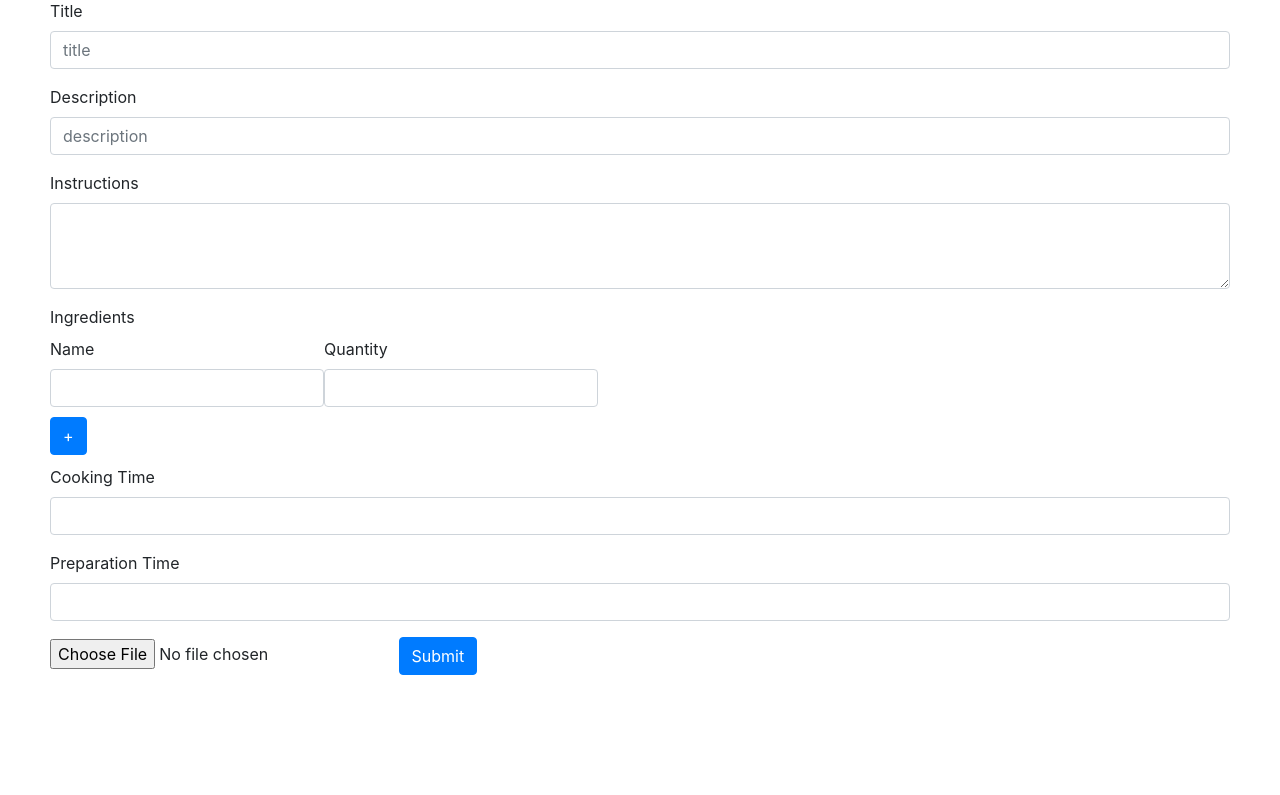
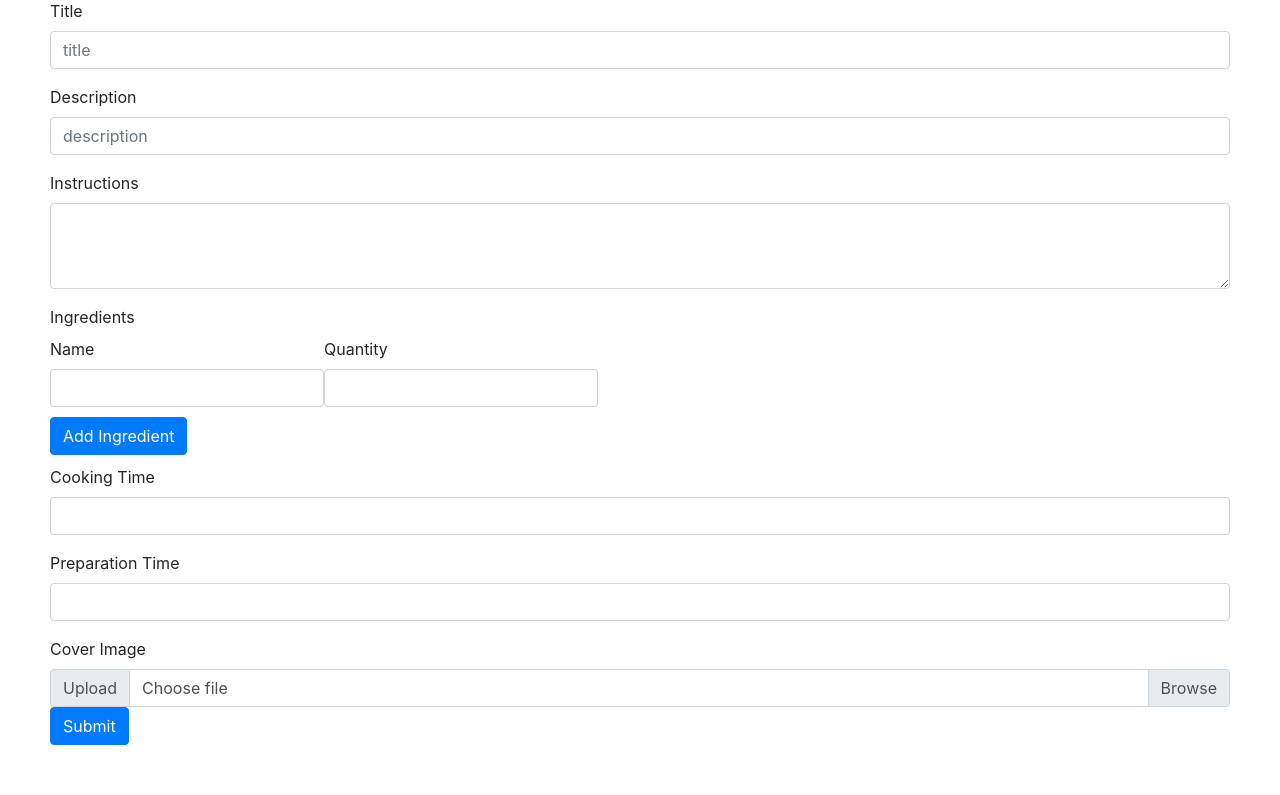
Before and after one commit to raunaqness/dps_recipes, a Django app: page /recipes/create/ in a window 1280 px wide. Shown: the part 51-846 px from the top of the page. Before the commit the page ends 726 px from the top, so only its background shows below. Run offline with Django 3.2, Linux system fonts and the light colour scheme.

Commit message:
feat: replace upload image element to bootstrap

```diff
--- a/recipes/serializers.py
+++ b/recipes/serializers.py
@@ -5,7 +5,6 @@ from recipes.models import Ingredient
 
 def RecipeSerializer(**kwargs):
     form_data = kwargs.get('form_data')
-    image_data = kwargs.get('image_data')
 
     # try:
     payload = dict()
--- a/recipes/templates/create_recipe.html
+++ b/recipes/templates/create_recipe.html
@@ -42,7 +42,7 @@
 
     <div>
       <button id="addIngredient" class="btn btn-primary" style="margin:0px 0px 10px 0px;" >
-        +
+        Add Ingredient
       </button>
     </div>
 
@@ -56,7 +56,19 @@
       <input type="number" class="form-control" id="preparation-time" name="preparation-time" oninput="input_updated(this)" />
     </div>
 
-    <input type="file" id="cover-image" >
+    <label>Cover Image</label>
+    <div class="input-group">
+      <div class="input-group-prepend">
+        <span class="input-group-text" id="inputGroupFileAddon01">Upload</span>
+      </div>
+      <div class="custom-file">
+        <input type="file" class="custom-file-input" id="inputGroupFile01"
+          aria-describedby="inputGroupFileAddon01">
+        <label class="custom-file-label" for="inputGroupFile01">Choose file</label>
+      </div>
+    </div>
+
+    {% comment %} <input type="file" id="cover-image" > {% endcomment %}
 
     <button type="submit" id="submit" class="btn btn-primary">
       Submit
--- a/recipes/views.py
+++ b/recipes/views.py
@@ -14,8 +14,8 @@ def create_recipe(request):
         })
     elif request.method == "POST":
         form_data = request.POST.dict()
-        image_data = request.FILES
-        success, serialized_data = RecipeSerializer(form_data=form_data, image_data=image_data)
+        image_data = request.FILES['image']
+        success, serialized_data = RecipeSerializer(form_data=form_data)
 
         recipe = Recipe(
             title=serialized_data['title'],
@@ -31,6 +31,6 @@ def create_recipe(request):
             i.save()
             recipe.ingredients.add(i)
 
-        img = request.FILES['image']
-        recipe.image = img
+        image_data.name = f"{recipe.title}_image.png"
+        recipe.image = image_data
         recipe.save()
```
